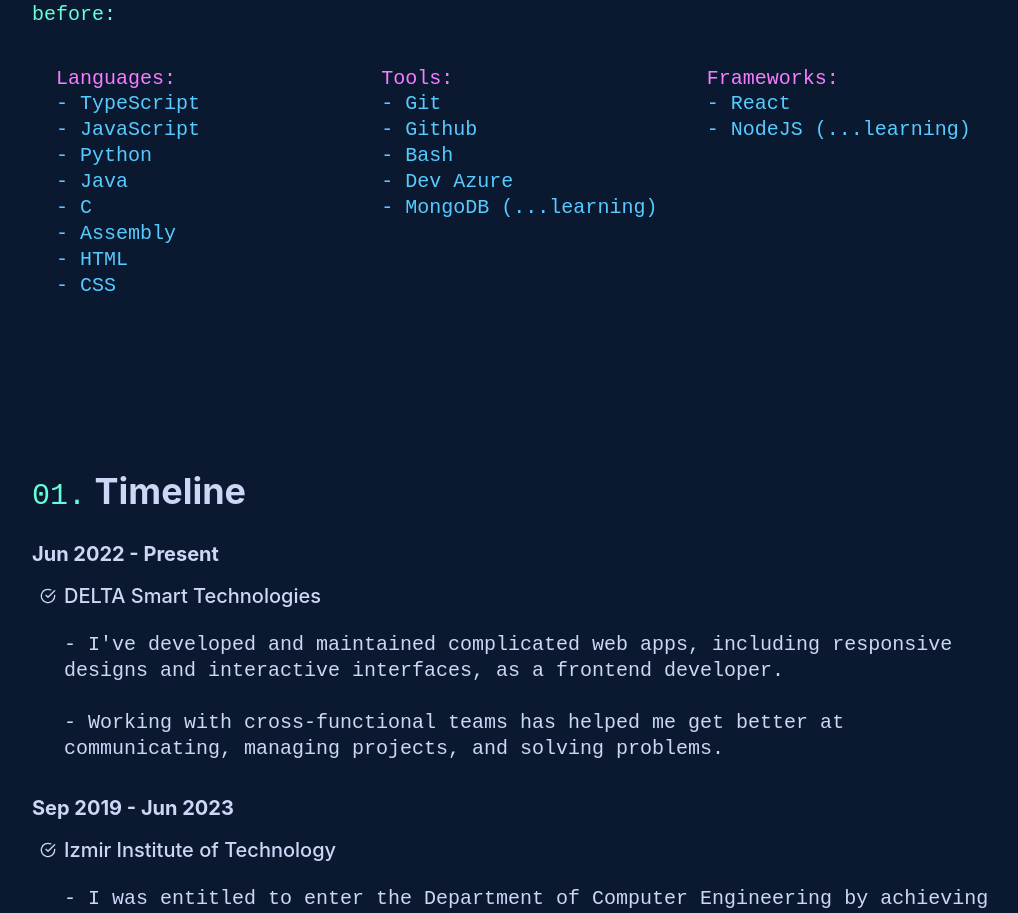
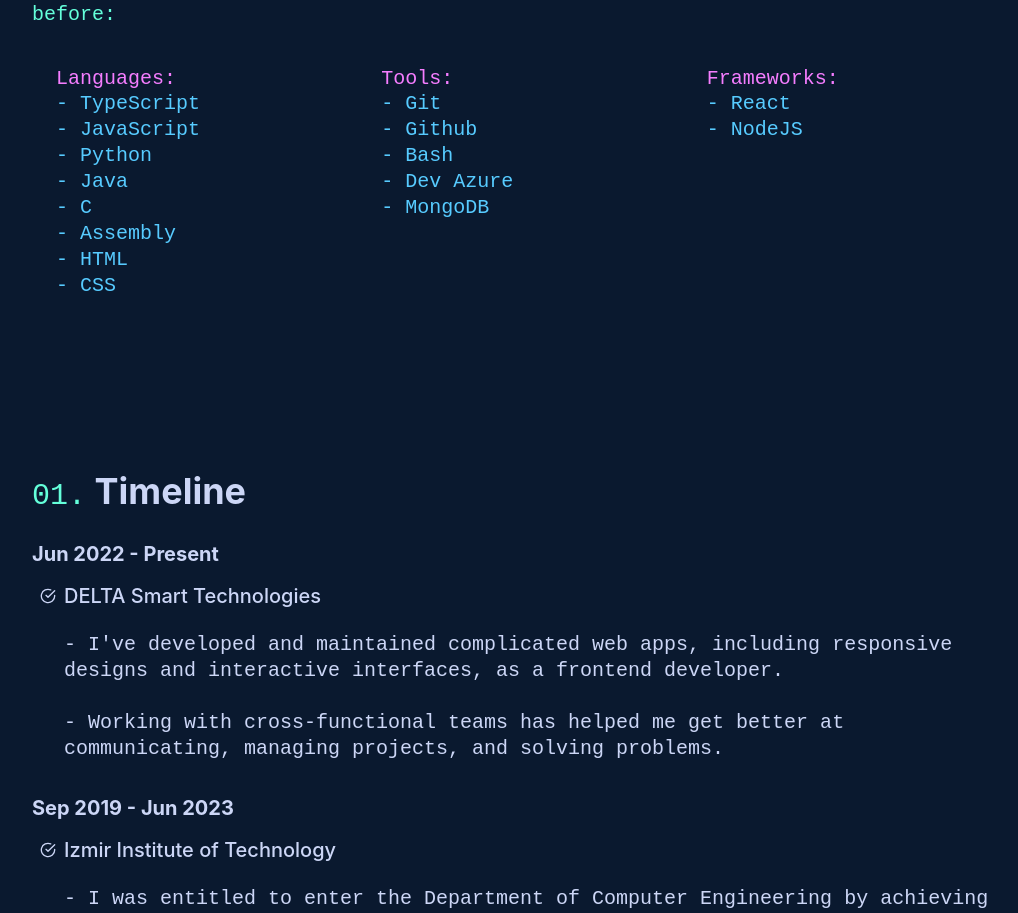
Before and after one commit to hybtli/Portfolio-Website, a React (Create React App) app: page / in a window 1280 px wide. Shown: the part 1046-1959 px from the top of the page, without its empty margins (120-1138 px from the left). Built offline with nearby package versions, Linux system fonts and the light colour scheme.

Commit message:
Update About.tsx

```diff
--- a/src/components/About.tsx
+++ b/src/components/About.tsx
@@ -18,10 +18,10 @@
     { name: "Github" },
     { name: "Bash" },
     { name: "Dev Azure" },
-    { name: "MongoDB (...learning)" },
+    { name: "MongoDB" },
   ];
 
-  const frameworks = [{ name: "React" }, { name: "NodeJS (...learning)" }];
+  const frameworks = [{ name: "React" }, { name: "NodeJS" }];
 
   return (
     <Box className="about" id="about">
```
